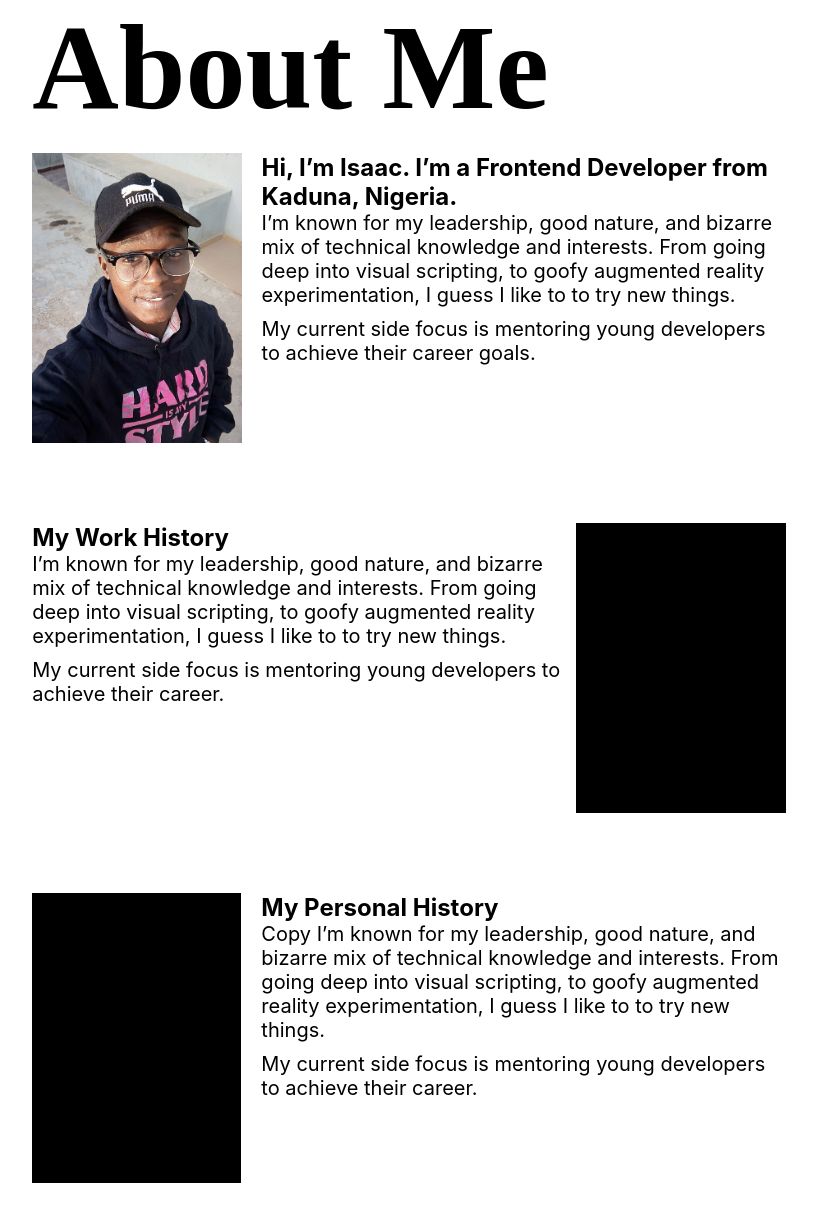
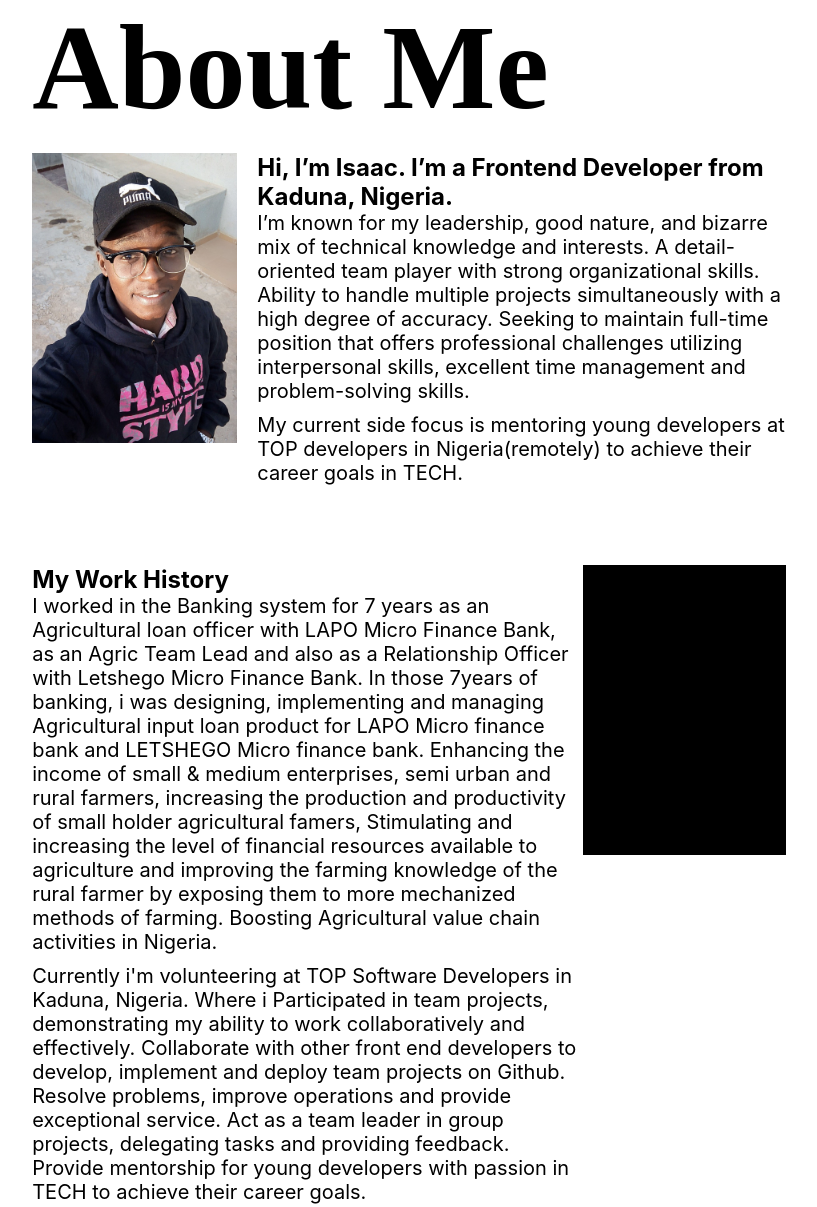
Before and after one commit to Kadunapikin/portfolio, a website: page about.html in a window 1280 px wide. Shown: the part 106-1313 px from the top of the page, without its empty margins (231-1048 px from the left). Drawn offline with Linux system fonts and the light colour scheme.

Commit message:
Update about.html

```diff
--- a/about.html
+++ b/about.html
@@ -34,8 +34,13 @@
                 <div class="about-sec1pic"></div>
                 <div class="about-sec1text">
                     <h4>Hi, I’m Isaac. I’m a Frontend Developer from Kaduna, Nigeria.</h4>
-                    <p>I’m known for my leadership, good nature, and bizarre mix of technical knowledge and interests. From going deep into visual scripting, to goofy augmented reality experimentation, I guess I like to to try new things.</p>
-                    <p class="p2">My current side focus is mentoring young developers to achieve their career goals.</p>
+                    <p>I’m known for my leadership, good nature, and bizarre mix of technical knowledge and interests.
+                        A detail-oriented team player with strong organizational skills.
+                        Ability to handle multiple projects simultaneously with a high degree of accuracy.
+                        Seeking to maintain full-time position that offers professional challenges utilizing interpersonal skills,
+                        excellent time management and problem-solving skills.</p>
+                    <p class="p2">My current side focus is mentoring young developers at TOP developers in Nigeria(remotely)
+                        to achieve their career goals in TECH.</p>
                 </div>
             </div>
         </div>
@@ -43,8 +48,20 @@
             <div class="about_me-divs">
                 <div class="about-sec2text">
                     <h4>My Work History</h4>
-                    <p>I’m known for my leadership, good nature, and bizarre mix of technical knowledge and interests. From going deep into visual scripting, to goofy augmented reality experimentation, I guess I like to to try new things.</p>
-                    <p class="p2">My current side focus is mentoring young developers to achieve their career.</p>
+                    <p>I worked in the Banking system for 7 years as an Agricultural loan officer with LAPO Micro Finance Bank,
+                        as an Agric Team Lead and also as a Relationship Officer with Letshego Micro Finance Bank.
+                        In those 7years of banking,
+                        i was designing, implementing and managing Agricultural input loan product for LAPO Micro finance bank
+                        and LETSHEGO Micro finance bank. Enhancing the income of small &amp; medium enterprises, semi urban
+                        and rural farmers, increasing the production and productivity of small holder agricultural famers,
+                        Stimulating and increasing the level of financial resources available to agriculture and improving the
+                        farming knowledge of the rural farmer by exposing them to more mechanized methods of farming.
+                        Boosting Agricultural value chain activities in Nigeria.</p>
+                    <p class="p2">Currently i'm volunteering at TOP Software Developers in Kaduna, Nigeria. Where i Participated in team projects,
+                        demonstrating my ability to work collaboratively and effectively. Collaborate with other front end developers to develop,
+                        implement and deploy team projects on Github. Resolve problems, improve operations and provide exceptional service.
+                        Act as a team leader in group projects, delegating tasks and providing feedback.
+                        Provide mentorship for young developers with passion in TECH to achieve their career goals.</p>
                 </div>
                 <div class="about-sec2pic"></div>
             </div>
@@ -54,9 +71,15 @@
                 <div class="about-sec3pic"></div>
                 <div class="about-sec1text">
                     <h4>My Personal History</h4>
-                    <p>Copy
-                        I’m known for my leadership, good nature, and bizarre mix of technical knowledge and interests. From going deep into visual scripting, to goofy augmented reality experimentation, I guess I like to to try new things.</p>
-                    <p class="p2">My current side focus is mentoring young developers to achieve their career.</p>
+                    <p>I studied Higher National Diploma in Agricultural extension and management from Nuhu Bamalli Polytechnic Zaria,
+                        Kaduna State 2013. Got my first Job with LAPO MFB as an Agricultural Loan Officer May 2015 after my NYSC and by 2017
+                        i received a Merit Award as the overall best individual client support officer in LAPO Nigeria for the year 2017.
+                        Resigned from LAPO MFB June 2019, joined Letshego MFB July 2019 as an Agric Team Lead managing the teams in
+                        Jos, Katsina and Kaduna State. Because of my passion for TECH,
+                        i left Letshego MFB April 2022 and started learning Front End Development at TOP Software Developers(remotely) May 2022
+                        to pursue my career as a Full-Stack web developer. </p>
+                    <p class="p2">Currently learning JS frameworks(REACT,VUE,ANGULAR) at TOP Software Developers Nigeria
+                        and mentoring young developers(remotely) to help them achiev their TECH career goals.</p>
                 </div>
             </div>
         </div>
```
